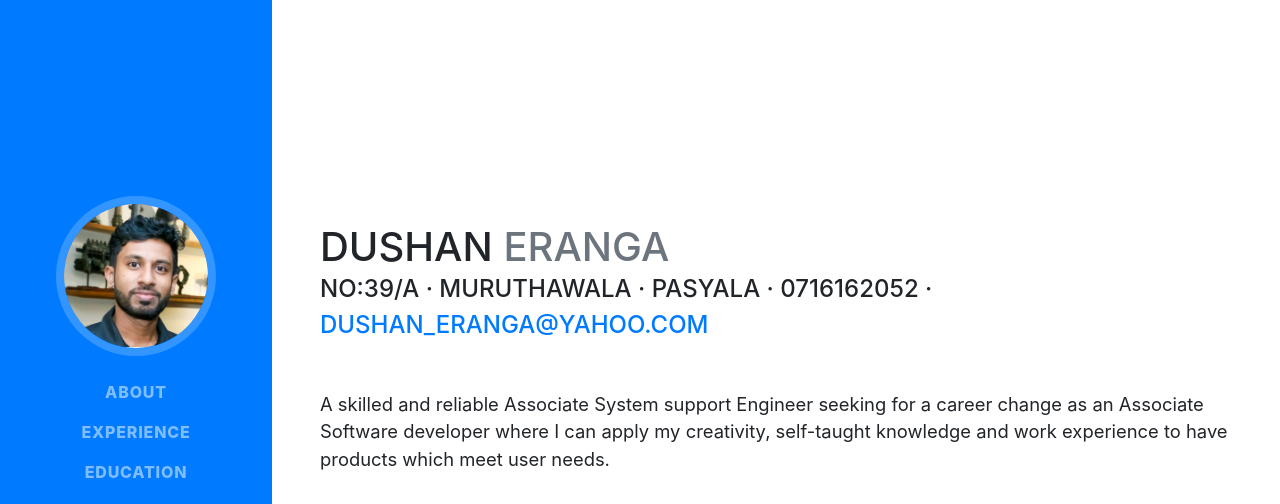
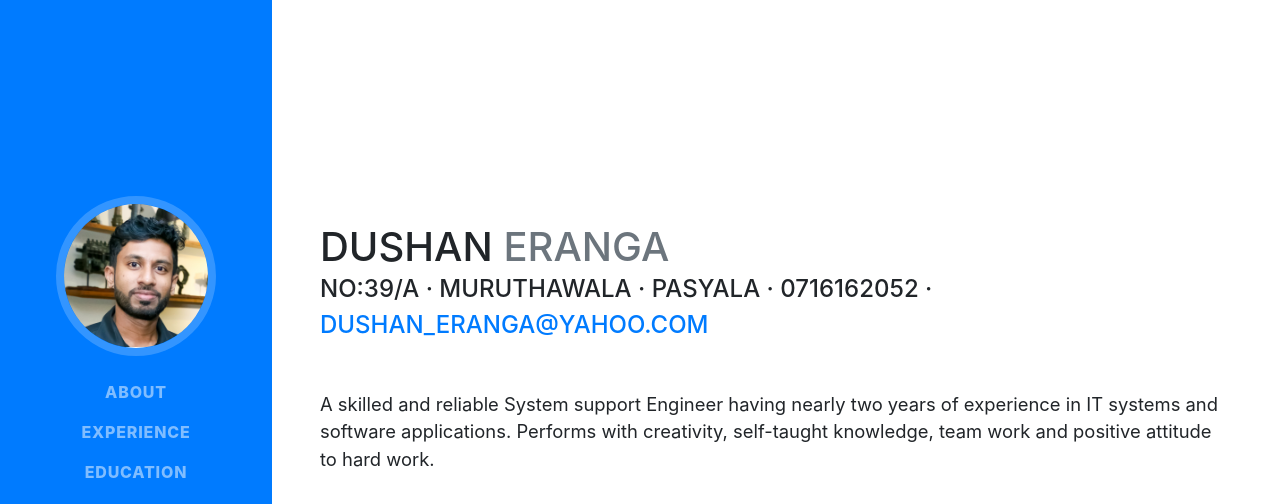
Before and after one commit to dushanEranga/dushanEranga.github.io, a website with bundled scripts: page index.html in a window 1280 px wide. Shown: the top 504 px of the page. Built offline with nearby package versions, Linux system fonts and the light colour scheme; a web font is replaced by a local one.

Commit message:
Update index.html

```diff
--- a/index.html
+++ b/index.html
@@ -70,7 +70,8 @@
           <div class="subheading mb-5">No:39/A · Muruthawala · Pasyala · 0716162052 ·
             <a href="mailto:name@email.com">dushan_eranga@yahoo.com</a>
           </div>
-          <p class="lead mb-5">A skilled and reliable Associate System support Engineer seeking for a career change as an Associate Software developer where I can apply my creativity, self-taught knowledge and work experience to have products which meet user needs.</p>
+          <p class="lead mb-5">A skilled and reliable System support Engineer having nearly two years of experience in IT systems and
+software applications. Performs with creativity, self-taught knowledge, team work and positive attitude to hard work.</p>
           <div class="social-icons">
             <a href="https://github.com/dushanEranga">
               <i class="fab fa-github"></i>
```
